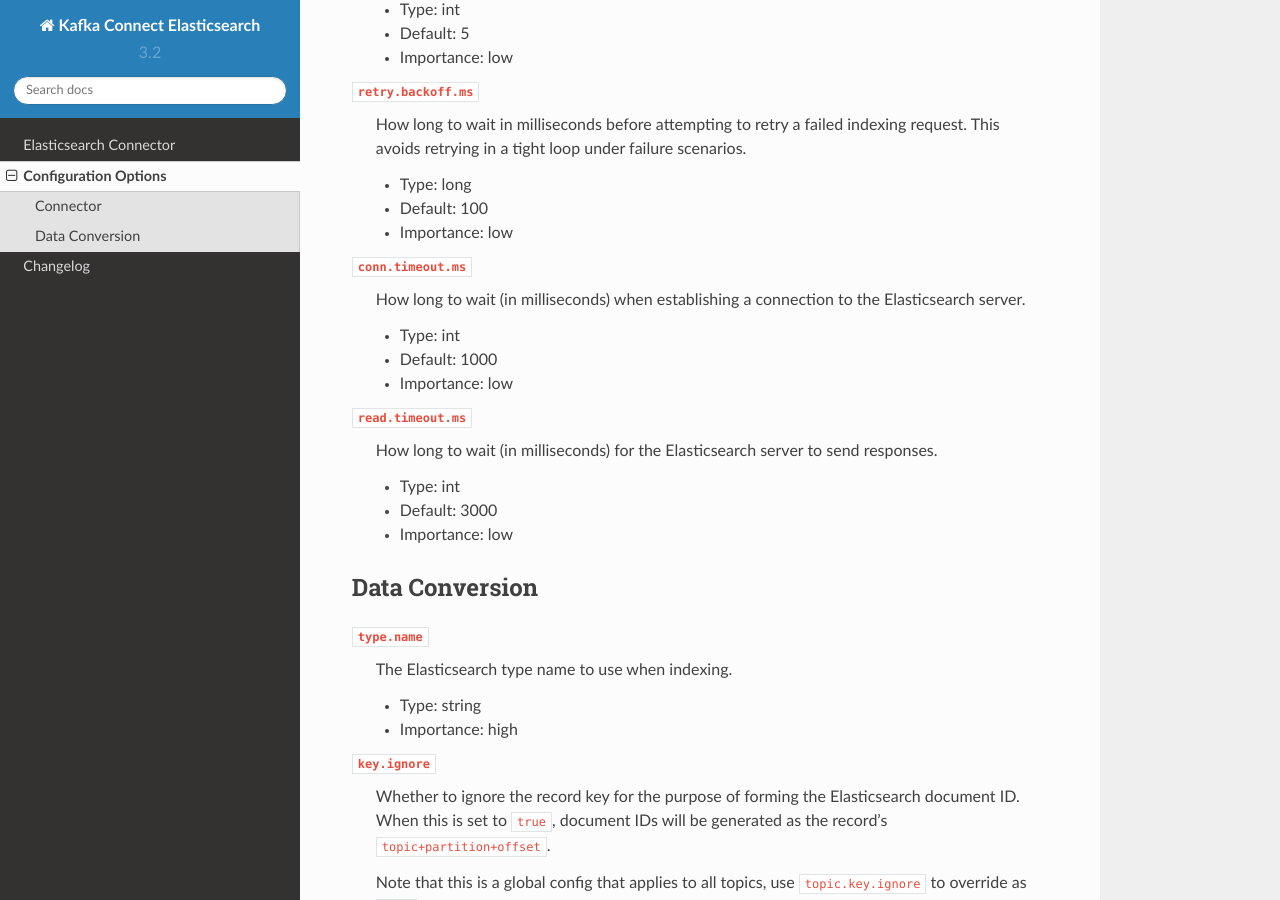
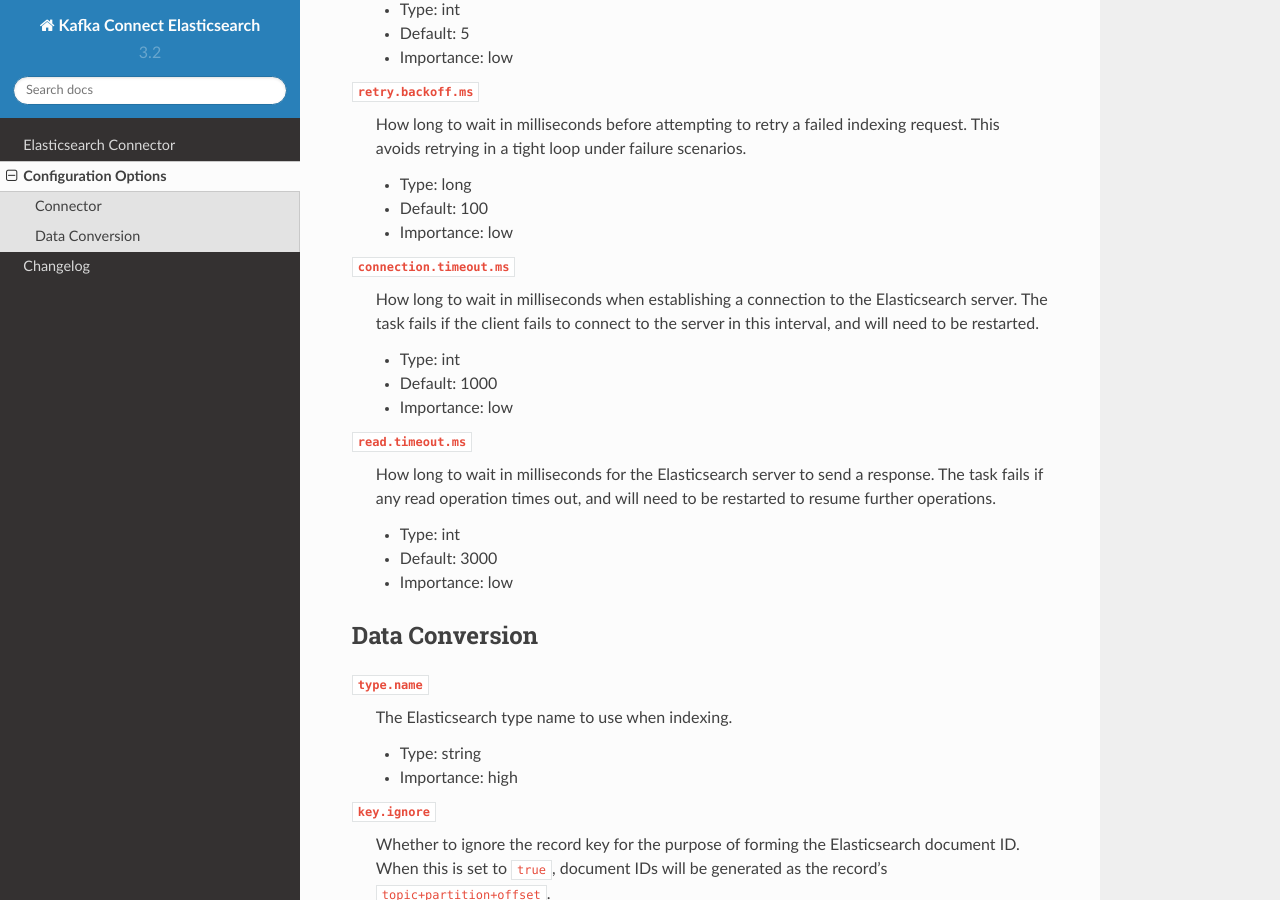
Before and after one commit to confluentinc/kafka-connect-elasticsearch, a Sphinx documentation site: the page built from docs/configuration_options.rst, in a window 1280 px wide and 900 px high, scrolled down 1469 px. Built offline with Sphinx 7.4.7 and the Read the Docs theme 2.0.0, drawn with Linux system fonts in a browser that asks for light colours.

Commit message:
CC-1372: Update docs
Make config names consistent with existing ones. Add some lines to describe
what happens when the timeouts happen.

Signed-off-by: Arjun Satish <arjun@confluent.io>

```diff
--- a/docs/configuration_options.rst
+++ b/docs/configuration_options.rst
@@ -61,15 +61,15 @@
   * Default: 100
   * Importance: low
 
-``conn.timeout.ms``
-  How long to wait (in milliseconds) when establishing a connection to the Elasticsearch server.
+``connection.timeout.ms``
+  How long to wait in milliseconds when establishing a connection to the Elasticsearch server. The task fails if the client fails to connect to the server in this interval, and will need to be restarted.
 
   * Type: int
   * Default: 1000
   * Importance: low
 
 ``read.timeout.ms``
-  How long to wait (in milliseconds) for the Elasticsearch server to send responses.
+  How long to wait in milliseconds for the Elasticsearch server to send a response. The task fails if any read operation times out, and will need to be restarted to resume further operations.
 
   * Type: int
   * Default: 3000
```
Also changed, not shown: 1 other file.
